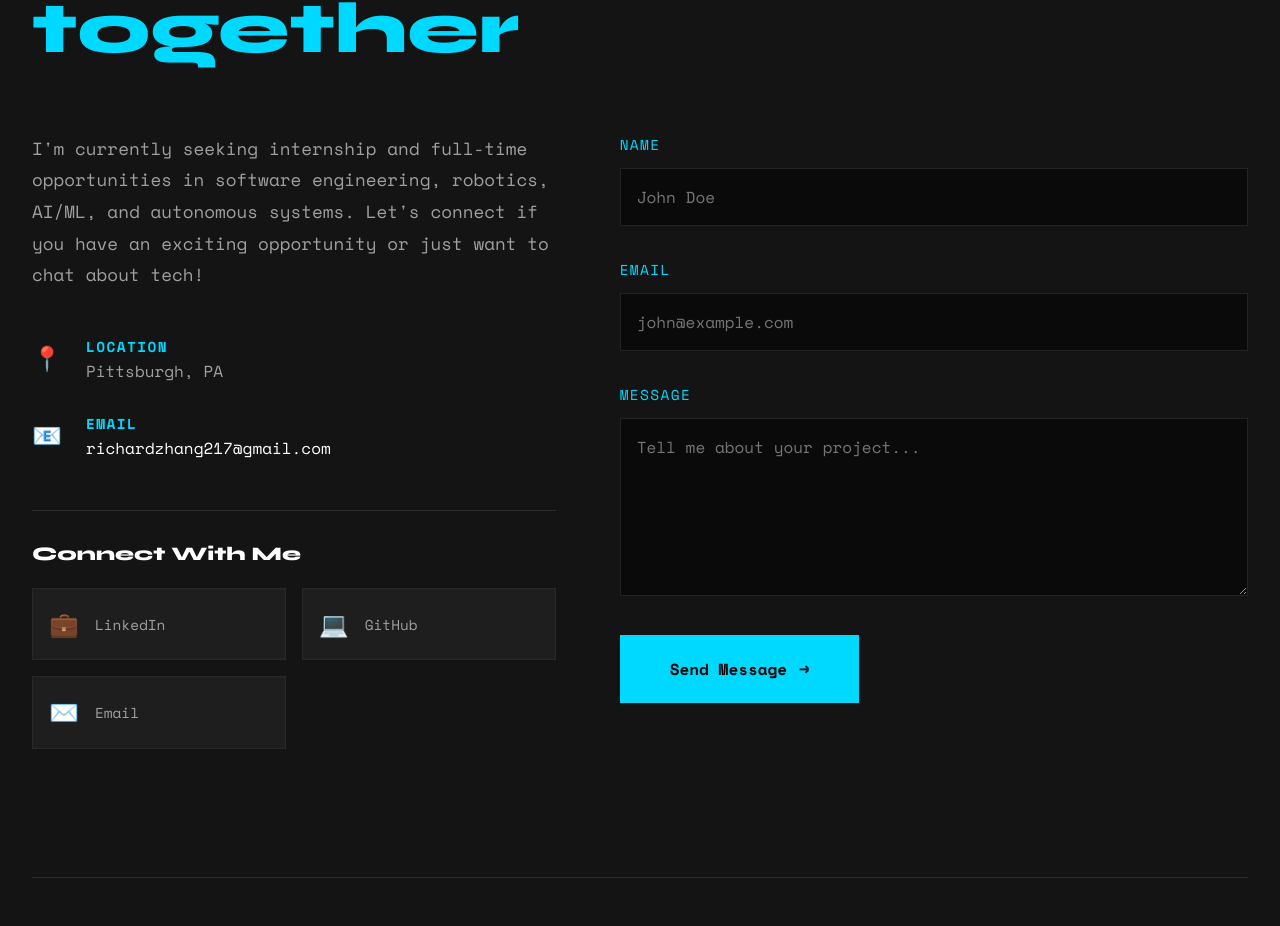
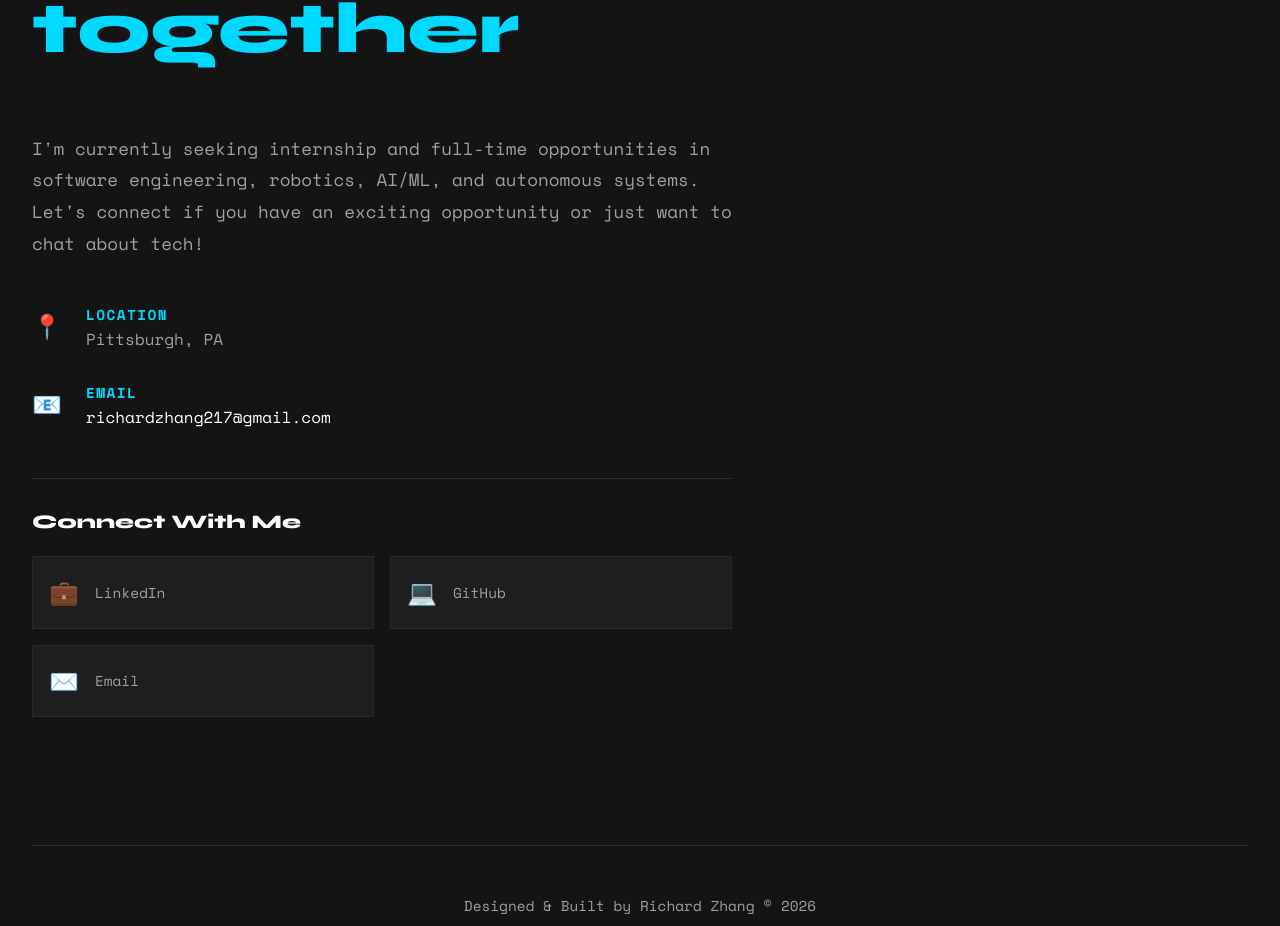
Before and after one commit to RichardZhang06/RichardZhang06.github.io, a React (Vite) app: page / in a window 1280 px wide. Shown: the part 4652-5578 px from the top of the page. Built offline with nearby package versions, Linux system fonts and the light colour scheme; the HTML template or start-up script is replaced by a standard one.

Commit message:
remove message send

```diff
--- a/src/sections/Contact.css
+++ b/src/sections/Contact.css
@@ -24,10 +24,7 @@
 }
 
 .contact-content {
-  display: grid;
-  grid-template-columns: 1fr 1.2fr;
-  gap: 4rem;
-  align-items: start;
+  max-width: 700px;
 }
 
 .contact-info {
@@ -140,102 +137,6 @@
   color: var(--accent);
 }
 
-.contact-form {
-  opacity: 0;
-  transform: translateX(30px);
-  transition: all 0.8s cubic-bezier(0.4, 0, 0.2, 1) 0.4s;
-}
-
-.contact-form.animate {
-  opacity: 1;
-  transform: translateX(0);
-}
-
-.form-group {
-  margin-bottom: 2rem;
-}
-
-.form-label {
-  display: block;
-  font-family: var(--font-mono);
-  font-size: 0.9rem;
-  color: var(--accent);
-  margin-bottom: 0.75rem;
-  text-transform: uppercase;
-  letter-spacing: 0.1em;
-}
-
-.form-input,
-.form-textarea {
-  width: 100%;
-  font-family: var(--font-mono);
-  font-size: 1rem;
-  padding: 1rem;
-  background: var(--bg-primary);
-  border: 1px solid rgba(255, 255, 255, 0.1);
-  color: var(--text-primary);
-  transition: all var(--transition);
-}
-
-.form-input:focus,
-.form-textarea:focus {
-  outline: none;
-  border-color: var(--accent);
-  box-shadow: 0 0 0 2px var(--accent-glow);
-}
-
-.form-textarea {
-  resize: vertical;
-  min-height: 150px;
-}
-
-.form-submit {
-  font-family: var(--font-mono);
-  font-size: 1rem;
-  font-weight: 700;
-  padding: 1.25rem 3rem;
-  background: var(--accent);
-  color: var(--bg-primary);
-  border: 2px solid var(--accent);
-  cursor: pointer;
-  transition: all var(--transition);
-  display: inline-flex;
-  align-items: center;
-  gap: 0.75rem;
-  position: relative;
-  overflow: hidden;
-}
-
-.form-submit::before {
-  content: '';
-  position: absolute;
-  top: 0;
-  left: -100%;
-  width: 100%;
-  height: 100%;
-  background: linear-gradient(90deg, transparent, rgba(255, 255, 255, 0.2), transparent);
-  transition: left 0.5s;
-}
-
-.form-submit:hover::before {
-  left: 100%;
-}
-
-.form-submit:hover {
-  background: transparent;
-  color: var(--accent);
-  transform: translateY(-2px);
-  box-shadow: 0 5px 20px var(--accent-glow);
-}
-
-.submit-arrow {
-  transition: transform var(--transition);
-}
-
-.form-submit:hover .submit-arrow {
-  transform: translateX(5px);
-}
-
 .footer {
   margin-top: 8rem;
   padding-top: 3rem;
@@ -261,13 +162,6 @@
 }
 
 /* Responsive */
-@media (max-width: 1024px) {
-  .contact-content {
-    grid-template-columns: 1fr;
-    gap: 3rem;
-  }
-}
-
 @media (max-width: 768px) {
   .contact-description {
     font-size: 1rem;
@@ -277,11 +171,6 @@
     grid-template-columns: 1fr;
   }
 
-  .form-submit {
-    width: 100%;
-    justify-content: center;
-  }
-
   .footer {
     margin-top: 4rem;
   }
--- a/src/sections/Contact.jsx
+++ b/src/sections/Contact.jsx
@@ -2,11 +2,6 @@ import { useState, useEffect, useRef } from 'react';
 import './Contact.css';
 
 const Contact = () => {
-  const [formData, setFormData] = useState({
-    name: '',
-    email: '',
-    message: ''
-  });
   const [isVisible, setIsVisible] = useState(false);
   const sectionRef = useRef(null);
 
@@ -26,21 +21,6 @@ const Contact = () => {
 
     return () => observer.disconnect();
   }, []);
-
-  const handleChange = (e) => {
-    setFormData({
-      ...formData,
-      [e.target.name]: e.target.value
-    });
-  };
-
-  const handleSubmit = (e) => {
-    e.preventDefault();
-    console.log('Form submitted:', formData);
-    // Add your form submission logic here
-    alert('Thank you for your message! I\'ll get back to you soon.');
-    setFormData({ name: '', email: '', message: '' });
-  };
 
   const socialLinks = [
     { name: 'LinkedIn', url: 'https://www.linkedin.com/in/richard-zhang06/', icon: '💼' },
@@ -108,58 +88,6 @@ const Contact = () => {
               </div>
             </div>
           </div>
-
-          <form
-            onSubmit={handleSubmit}
-            className={`contact-form ${isVisible ? 'animate' : ''}`}
-          >
-            <div className="form-group">
-              <label htmlFor="name" className="form-label">Name</label>
-              <input
-                type="text"
-                id="name"
-                name="name"
-                value={formData.name}
-                onChange={handleChange}
-                required
-                className="form-input"
-                placeholder="John Doe"
-              />
-            </div>
-
-            <div className="form-group">
-              <label htmlFor="email" className="form-label">Email</label>
-              <input
-                type="email"
-                id="email"
-                name="email"
-                value={formData.email}
-                onChange={handleChange}
-                required
-                className="form-input"
-                placeholder="john@example.com"
-              />
-            </div>
-
-            <div className="form-group">
-              <label htmlFor="message" className="form-label">Message</label>
-              <textarea
-                id="message"
-                name="message"
-                value={formData.message}
-                onChange={handleChange}
-                required
-                className="form-textarea"
-                placeholder="Tell me about your project..."
-                rows="6"
-              />
-            </div>
-
-            <button type="submit" className="form-submit">
-              Send Message
-              <span className="submit-arrow">→</span>
-            </button>
-          </form>
         </div>
       </div>
 
```
